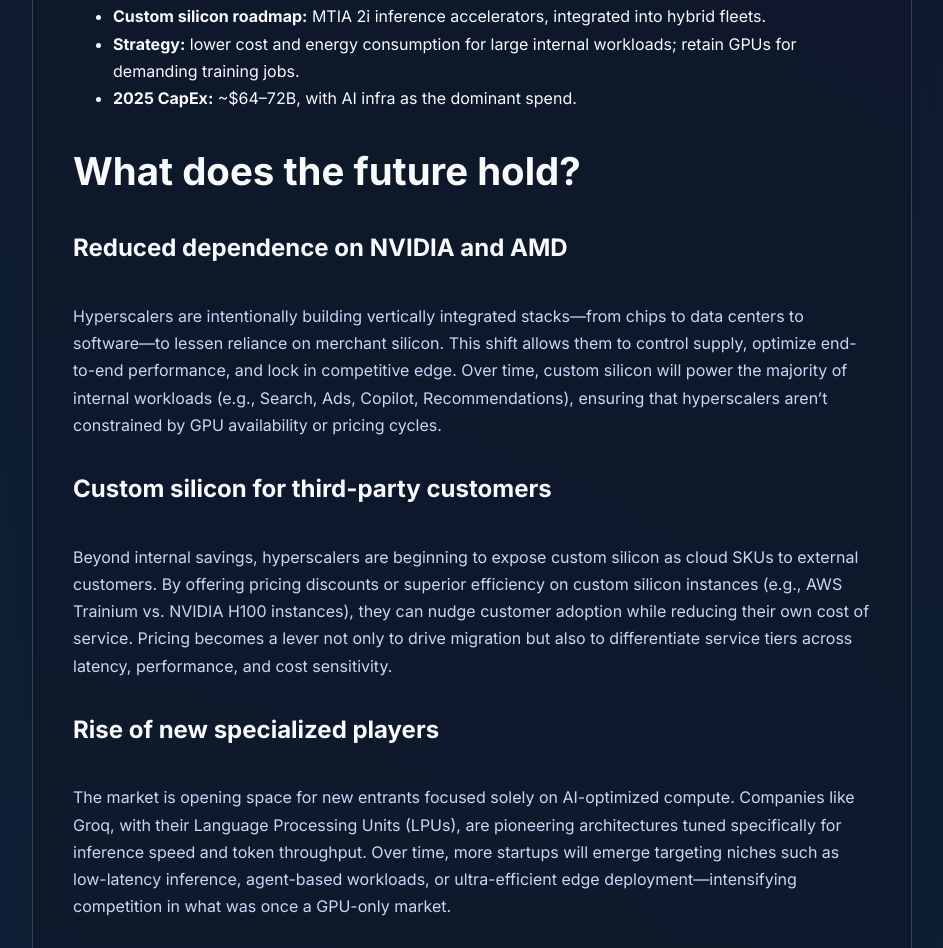
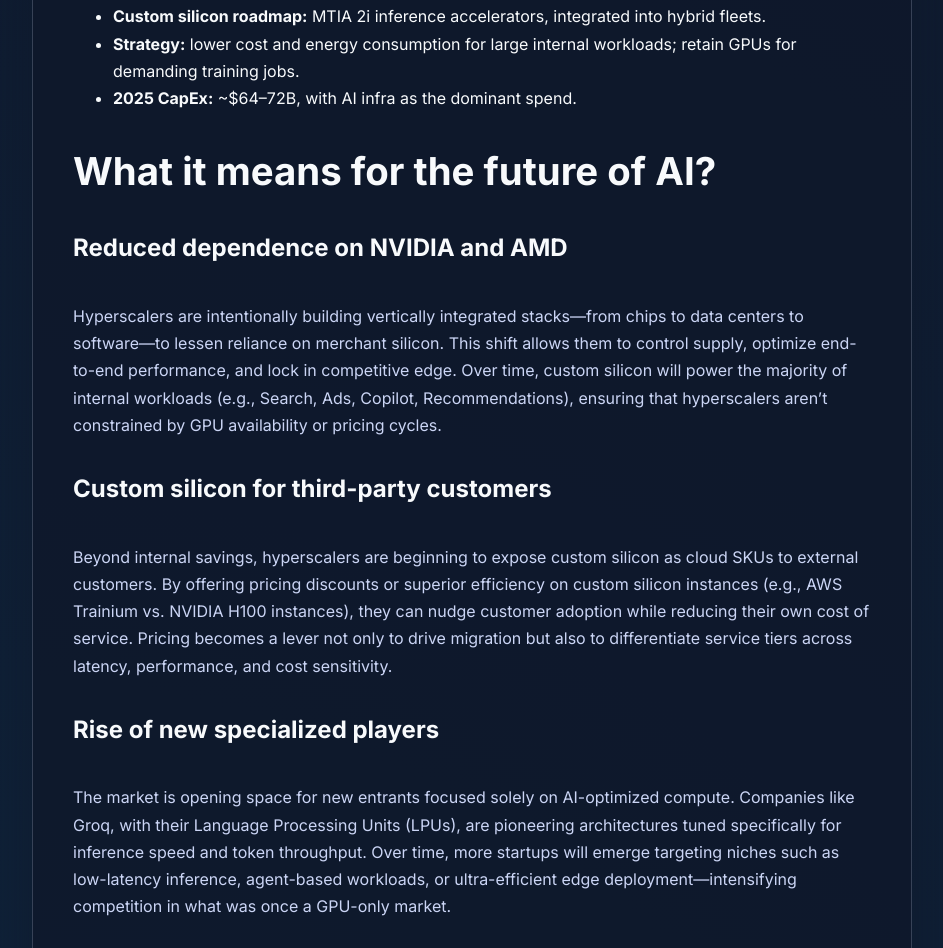
Before and after one commit to as27ai/as27ai.github.io, a plain HTML site: page blog/hyperscalers-custom-siliconv2.html in a window 1280 px wide. Shown: the part 3828-4776 px from the top of the page, without its empty margins (48-991 px from the left). Drawn offline with Linux system fonts and the light colour scheme.

Commit message:
Update hyperscalers-custom-siliconv2.html

```diff
--- a/blog/hyperscalers-custom-siliconv2.html
+++ b/blog/hyperscalers-custom-siliconv2.html
@@ -137,7 +137,7 @@
               <li><strong>2025 CapEx:</strong> ~$64–72B, with AI infra as the dominant spend.</li>
             </ul>
 
-            <h2>What does the future hold?</h2>
+            <h2>What it means for the future of AI?</h2>
 
             <h3>Reduced dependence on NVIDIA and AMD</h3>
             <p>
```
